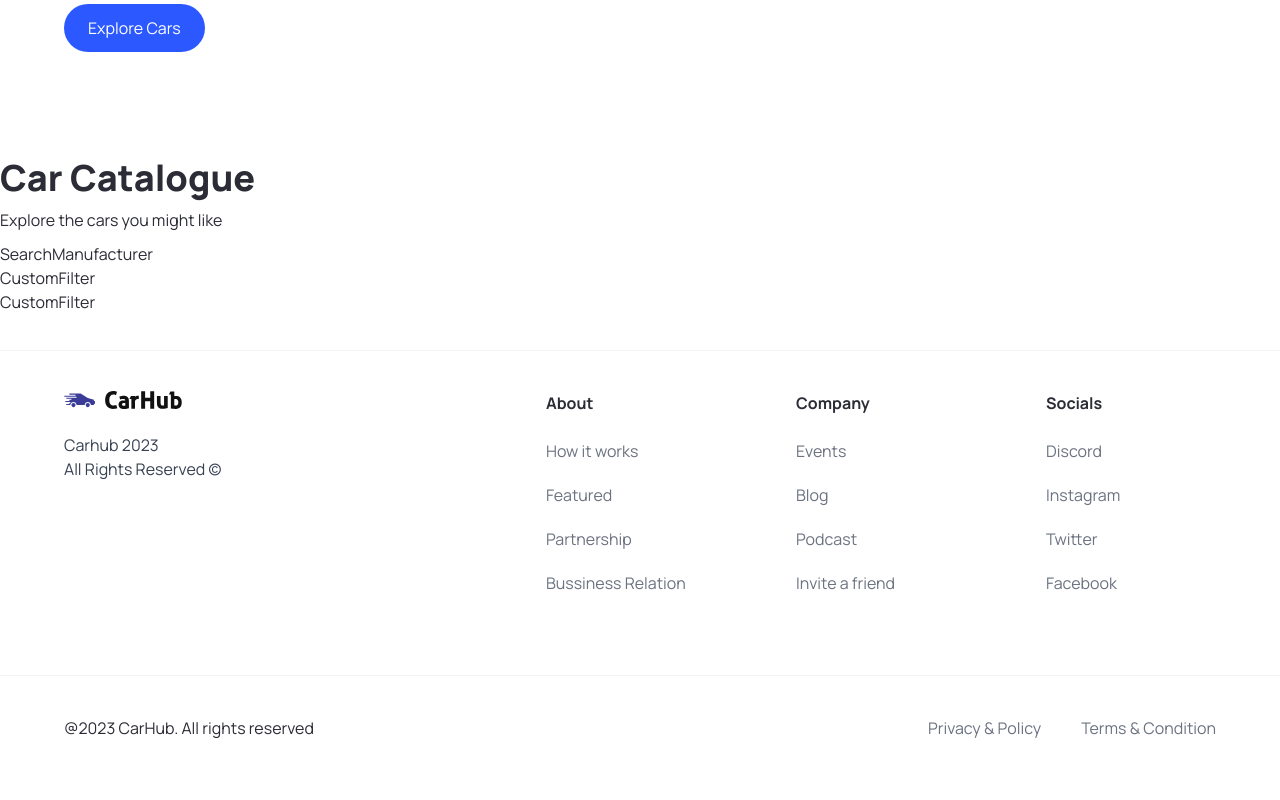
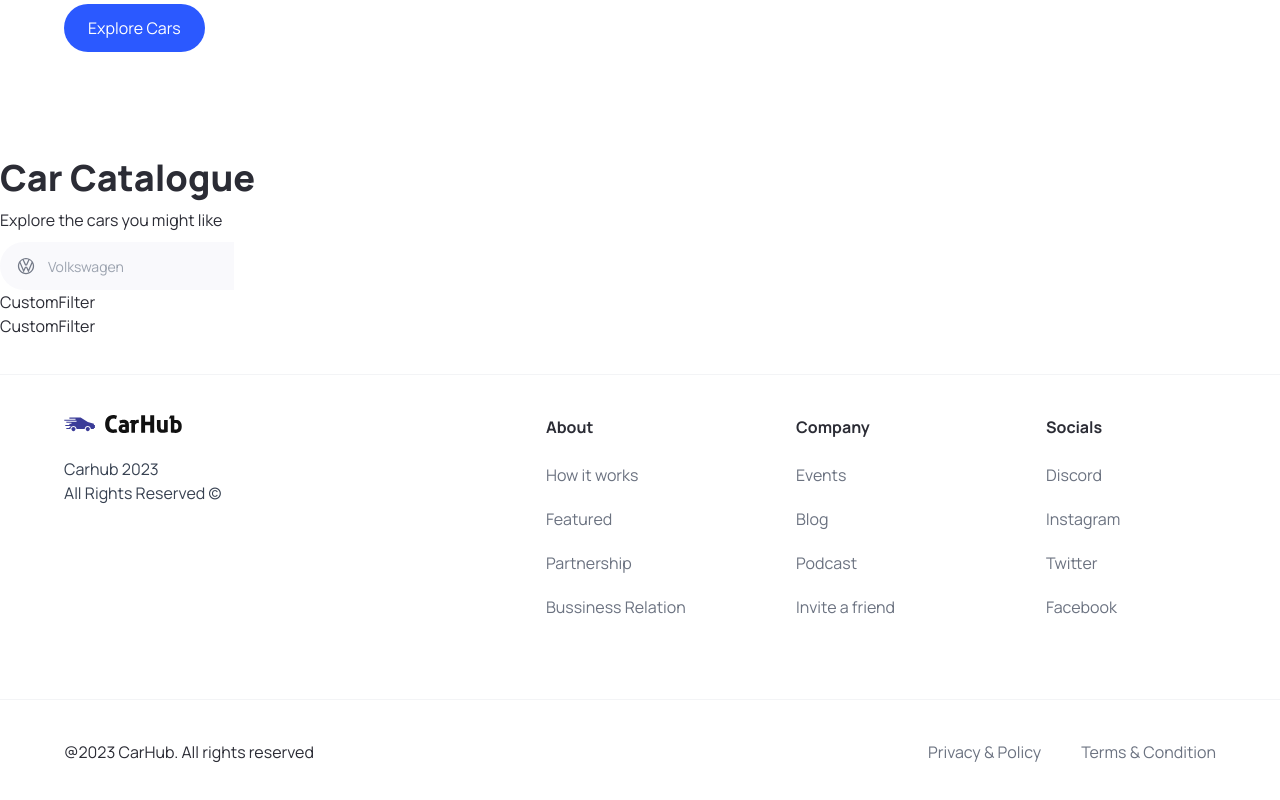
Before and after one commit to Oleva-abr/car-showcase-next.js, a Next.js app: page / in a window 1280 px wide. Shown: the part 706-1506 px from the top of the page. Built offline with nearby package versions, Linux system fonts and the light colour scheme.

Commit message:
added select

```diff
--- a/components/SearchManufacturer.tsx
+++ b/components/SearchManufacturer.tsx
@@ -1,10 +1,88 @@
+"use client";
+import Image from "next/image";
 import { SearchManufacturerProps } from "@/types";
+import { useState, Fragment } from "react";
+import { Combobox, Transition } from "@headlessui/react";
+import { manufacturers } from "@/constants";
 
 function SearchManufacturer({
   manufacturer,
   setManufacturer,
 }: SearchManufacturerProps) {
-  return <div>SearchManufacturer</div>;
+  const [query, setQuery] = useState("");
+  const filteredManufacturers =
+    query === ""
+      ? manufacturers
+      : manufacturers.filter((item) =>
+          item
+            .toLocaleLowerCase()
+            .trim()
+            .includes(query.toLocaleLowerCase().trim())
+        );
+
+  return (
+    <div className="search-manufacturer">
+      <Combobox value={manufacturer} onChange={setManufacturer}>
+        <div className="relative w-full">
+          <Combobox.Button className="absolute top-[14px]">
+            <Image
+              src="/car-logo.svg"
+              width={20}
+              height={20}
+              className="ml-4"
+              alt="Car Logo"
+            />
+          </Combobox.Button>
+          <Combobox.Input
+            className="search-manufacturer__input"
+            placeholder="Volkswagen"
+            displayValue={(manufacturer: string) => manufacturer}
+            onChange={(event) => setQuery(event.target.value)}
+          />
+          <Transition
+            as={Fragment}
+            leave="transition ease-in duration-100"
+            leaveFrom="opacity-100"
+            leaveTo="opacity-0"
+            afterLeave={() => setQuery("")}
+          >
+            <Combobox.Options>
+              {filteredManufacturers.map((item) => (
+                <Combobox.Option
+                  key={item}
+                  className={({ active }) =>
+                    `relative search-manufacturer__option ${
+                      active ? "bg-primary-blue text white" : "text-gray-900"
+                    }`
+                  }
+                  value={item}
+                >
+                  {({ selected, active }) => (
+                    <>
+                      <span
+                        className={`block truncate ${
+                          selected ? "font-medium" : "font-normal"
+                        }`}
+                      >
+                        {item}
+                      </span>
+                      {selected ? (
+                        <span
+                          className={`absolute inset-y-0 left-0 flex items-center pl-3 ${
+                            active ? "text-white" : "text-teal-600"
+                          }`}
+                        ></span>
+                      ) : null}
+                    </>
+                  )}
+                </Combobox.Option>
+              ))}
+            </Combobox.Options>
+          </Transition>
+        </div>
+      </Combobox>
+    </div>
+  );
 }
 
 export default SearchManufacturer;
```
Also changed, not shown: package.json (+5 -4 lines), 1 other file (tests, documents, lock files or other folders).
